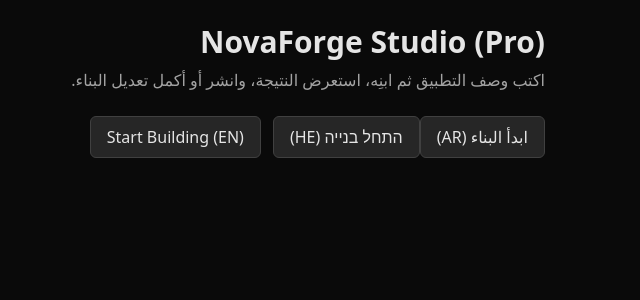
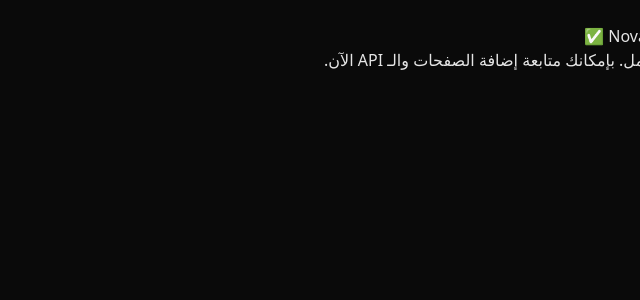
Before and after one commit to hasabatkd-hub/NovaForge-Pro, a Next.js app: page / in a window 1280 px wide. Shown: the top 300 px of the page, without its empty margins (640-1280 px from the left). Built offline with nearby package versions, Linux system fonts and the light colour scheme.

Commit message:
Update page.jsx

```diff
--- a/app/page.jsx
+++ b/app/page.jsx
@@ -1,15 +1,8 @@
 export default function Home() {
   return (
-    <main className="mx-auto max-w-3xl p-6">
-      <h1 className="text-3xl font-semibold">NovaForge Studio (Pro)</h1>
-      <p className="text-neutral-400 mt-2">
-        اكتب وصف التطبيق ثم ابنِه، استعرض النتيجة، وانشر أو أكمل تعديل البناء.
-      </p>
-      <div className="mt-6 space-x-3">
-        <a className="btn" href="/builder/my-app">ابدأ البناء (AR)</a>
-        <a className="btn" href="/builder/my-app?lang=he">התחל בנייה (HE)</a>
-        <a className="btn" href="/builder/my-app?lang=en">Start Building (EN)</a>
-      </div>
+    <main style={{ padding: 24 }}>
+      <h1>NovaForge Pro ✅</h1>
+      <p>المشروع يعمل. بإمكانك متابعة إضافة الصفحات والـ API الآن.</p>
     </main>
   );
 }
```
